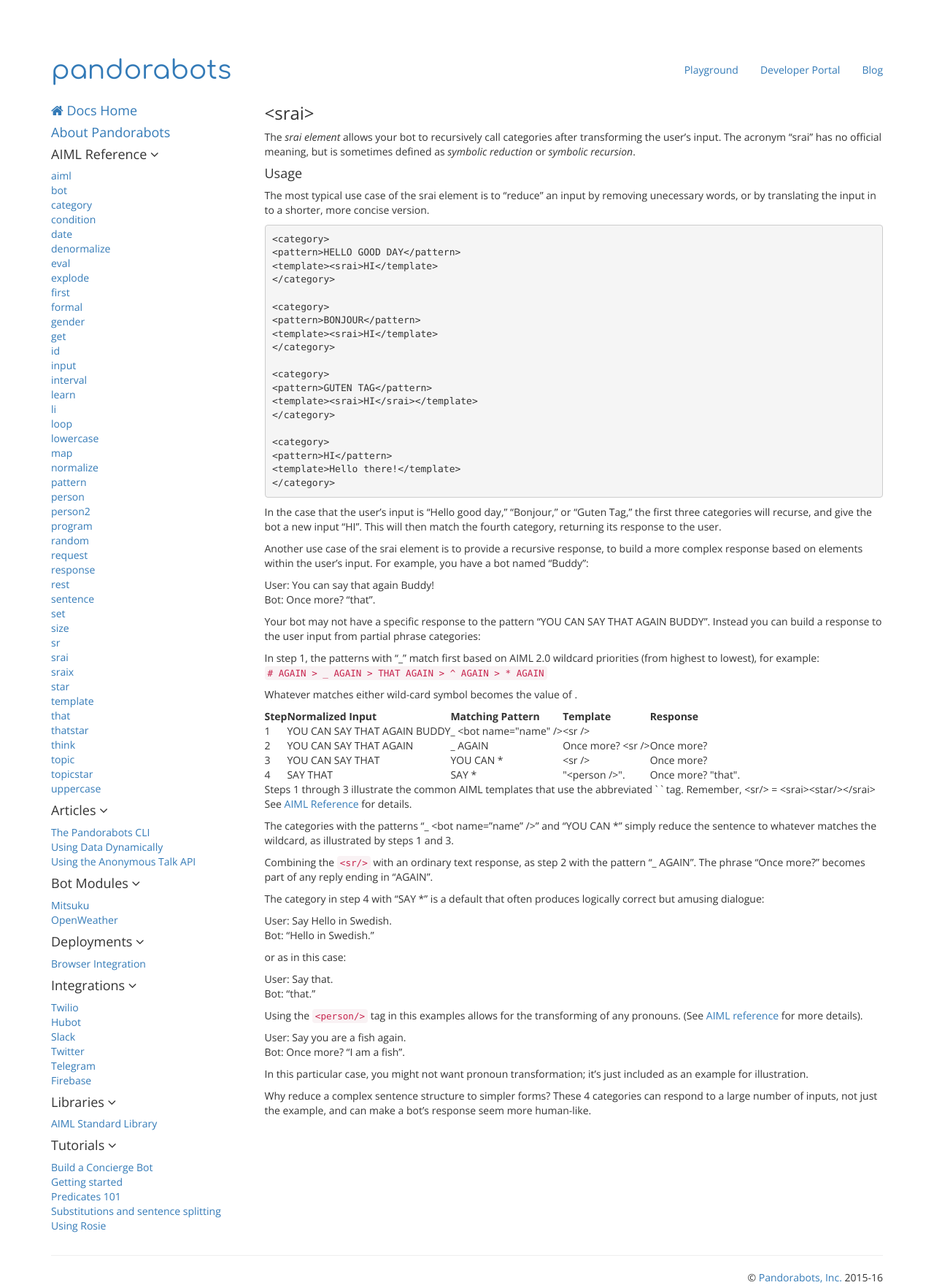
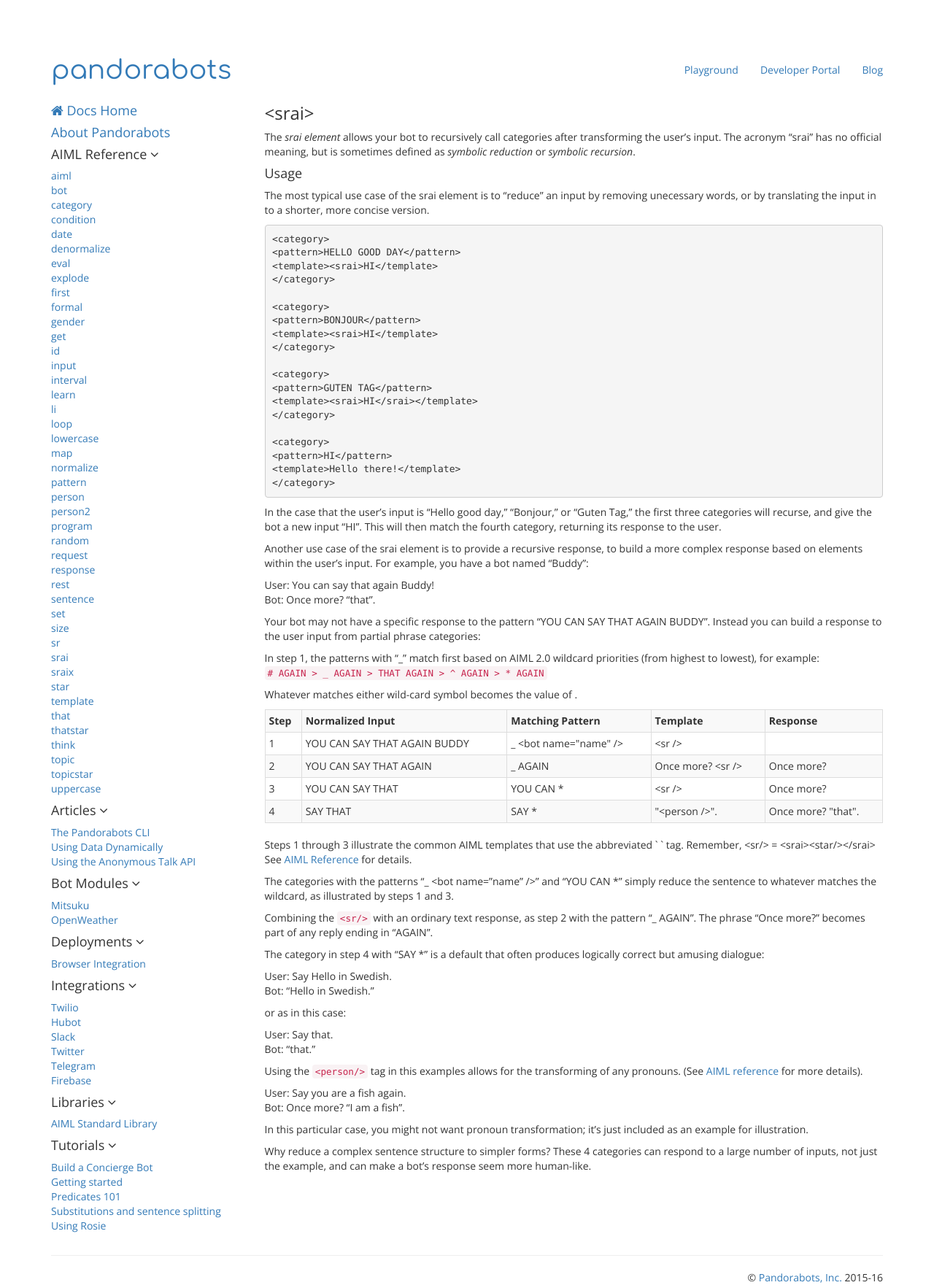
Before and after one commit to pandorabots/pandorabots.github.io, a Jekyll site: the page built from _aiml/srai.md, in a window 1280 px wide. Shown: the whole page at 73% size. Built offline with Jekyll 4.4.1, drawn with Linux system fonts in a browser that asks for light colours.

Commit message:
Update srai.md
Added table class for better format

```diff
--- a/_aiml/srai.md
+++ b/_aiml/srai.md
@@ -49,8 +49,8 @@ In step 1, the patterns with "_" match first based on AIML 2.0 wildcard prioriti
 Whatever matches either wild-card symbol becomes the value of <star/>.
 
 
-<table>
-   <tr><th>Step</th><th>Normalized Input</th><th>Matching Pattern</th><th>Template</th><th>Response</th></tr>
+<table class="table table-striped table-bordered table-condensed">
+    <tr><th>Step</th><th>Normalized Input</th><th>Matching Pattern</th><th>Template</th><th>Response</th></tr>
     <tr><td>1</td><td>YOU CAN SAY THAT AGAIN BUDDY</td><td>_ &lt;bot name="name" /&gt;</td><td>&lt;sr /&gt;</td><td></td></tr>
     <tr><td>2</td><td>YOU CAN SAY THAT AGAIN</td><td>_ AGAIN</td><td>Once more? &lt;sr /&gt;</td><td>Once more?</td></tr>
     <tr><td>3</td><td>YOU CAN SAY THAT</td><td>YOU CAN *</td><td>&lt;sr /&gt;</td><td>Once more?</td></tr>
```
